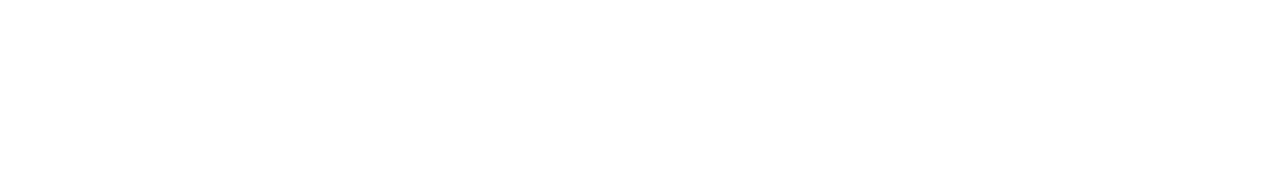
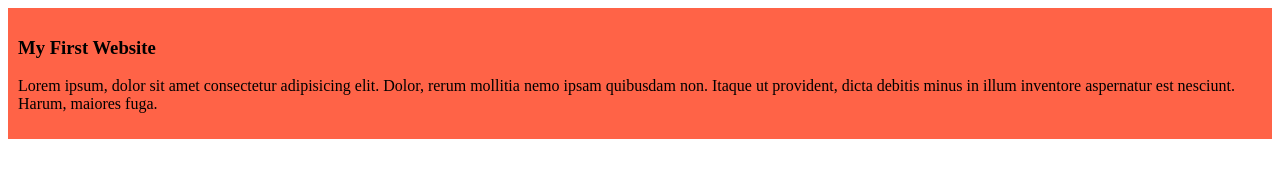
Before and after one commit to utshamondal4418/my-first-github-repo, a plain HTML site: page index.html in a window 1280 px wide. Drawn offline with Linux system fonts and the light colour scheme.

Commit message:
added the first blog

```diff
--- a/index.html
+++ b/index.html
@@ -4,8 +4,14 @@
     <meta charset="UTF-8">
     <meta name="viewport" content="width=device-width, initial-scale=1.0">
     <title>My First Ever Github Repo</title>
+    <link rel="stylesheet" href="styles/blog.css">
 </head>
 <body>
-
+    <div>
+        <h3>My First Website</h3>
+        <p>
+            Lorem ipsum, dolor sit amet consectetur adipisicing elit. Dolor, rerum mollitia nemo ipsam quibusdam non. Itaque ut provident, dicta debitis minus in illum inventore aspernatur est nesciunt. Harum, maiores fuga.
+        </p>
+    </div>
 </body>
 </html>
--- /dev/null
+++ b/styles/blog.css
@@ -0,0 +1,2 @@
+div{background-color: tomato;
+padding: 10px;}
```
